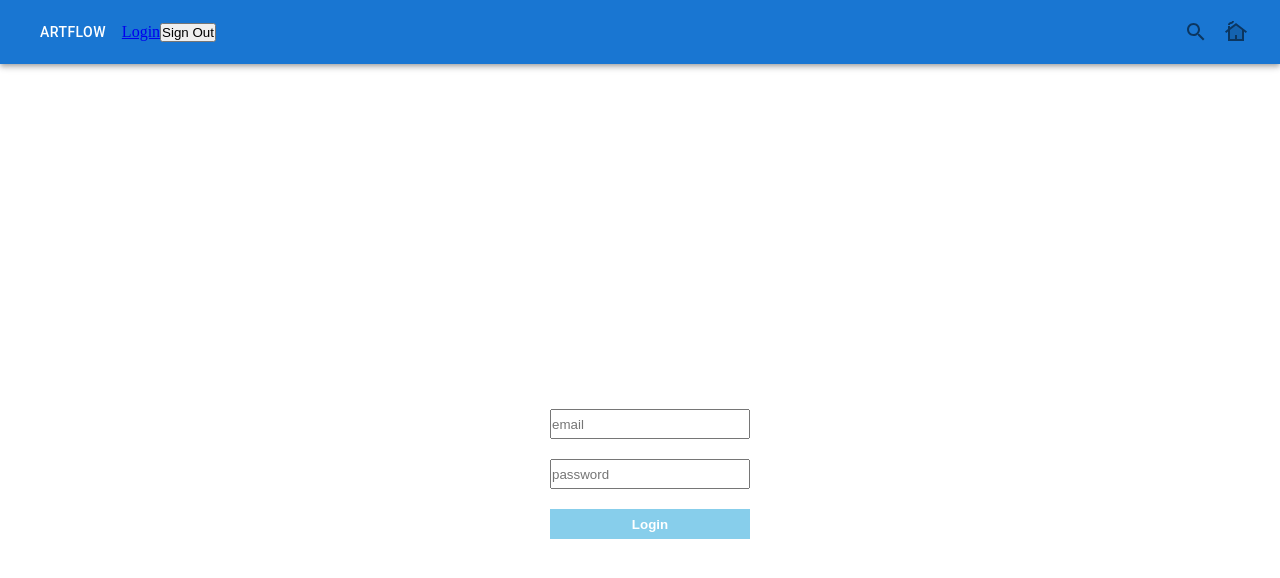
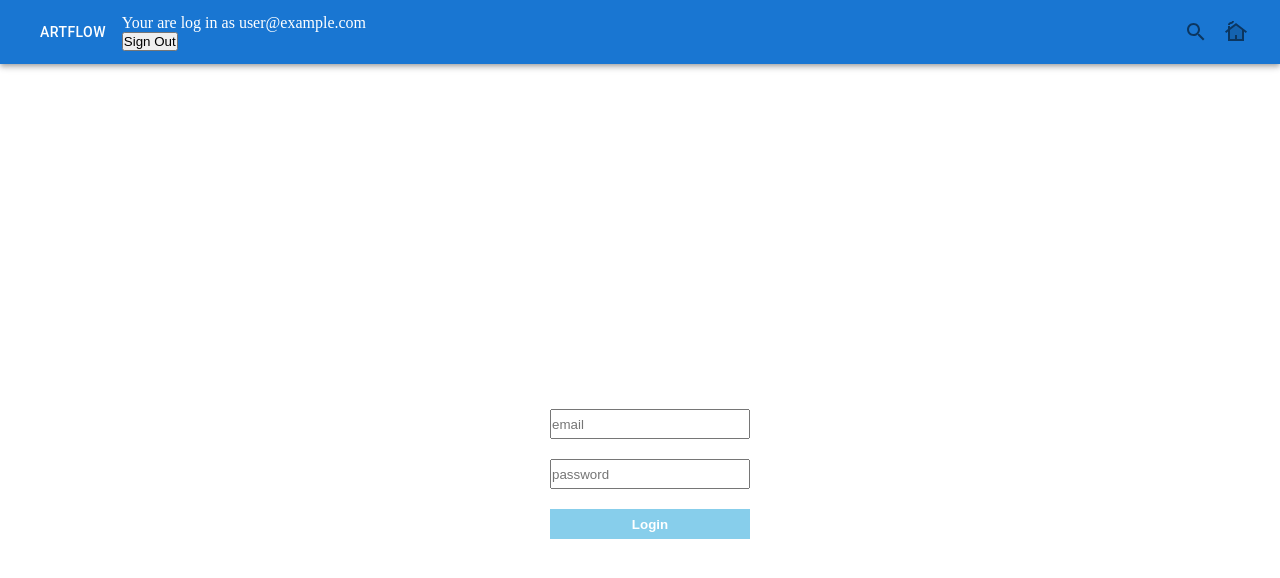
Before and after one commit to neftonjin/art-gallery-shop-app, a React (Create React App) app: page /Login in a window 1280 px wide. Shown: the top 578 px of the page. Built offline with nearby package versions, Linux system fonts and the light colour scheme; no server answers; sample sign-in values are in the browser's storage.

Commit message:
added email to user gallery

```diff
--- a/src/components/Login.js
+++ b/src/components/Login.js
@@ -4,10 +4,13 @@ import { signInWithEmailAndPassword } from 'firebase/auth';
 import {  getAuth } from 'firebase/auth';
 import  { useNavigate} from 'react-router-dom'
 import { AuthContext } from '../context/AuthContext';
+
+
 const Login = () => {
   const [error, setError] = useState(false);
   const [email, setEmail] = useState(false);
   const [password, setPassword] = useState(false);
+   //add state variable
 
   const navigateTo = useNavigate()
   const {dispatch} = useContext(AuthContext)
@@ -21,6 +24,8 @@ const Login = () => {
         const user = userCredential.user;
         dispatch({type:"LOGIN", payload:user})
         console.log(user);
+        console.log(user.email)
+
         navigateTo("/User");
         // ...
       })
@@ -29,8 +34,15 @@ const Login = () => {
         // ..
       });
   };
-  return (
+
+
+
+
+  return (<>
+
+
     <div className="login">
+
       <form onSubmit={handleLogin}>
         <input type="email" placeholder="email"  onChange={e=>setEmail(e.target.value)}/>
         <input type="password" placeholder="password" onChange={e=>setPassword(e.target.value)}/>
@@ -39,8 +51,9 @@ const Login = () => {
           <span className="error_message">Wrong email or password</span>
         )}
       </form>
+
     </div>
-  );
+    </>);
 };
 
 export default Login;
--- a/src/components/Logout.js
+++ b/src/components/Logout.js
@@ -1,17 +1,31 @@
 import { getAuth, signOut } from "firebase/auth";
-import { useState } from "react";
+import { useState, useEffect } from "react";
 
-
-const Logout = ( ) => {
-  const [isSignedIn, setIsSignedIn] = useState(true);
+const Logout = () => {
+  const [isSignedIn, setIsSignedIn] = useState(false);
+  const [userData, setUserData] = useState("");
   const auth = getAuth();
 
+  useEffect(() => {
+    const unsubscribe = auth.onAuthStateChanged((user) => {
+      setIsSignedIn(Boolean(user));
+      if (user) {
+        setUserData(user.email);
+        localStorage.setItem("user", JSON.stringify(user));
+      } else {
+        setUserData("");
+        localStorage.removeItem("user");
+      }
+    });
+    return unsubscribe;
+  }, [auth]);
 
   const handleSignOut = () => {
     signOut(auth)
       .then(() => {
         localStorage.clear();
         setIsSignedIn(false);
+        setUserData("");
         window.location.reload();
       })
       .catch((error) => {
@@ -19,14 +33,14 @@ const Logout = ( ) => {
       });
   };
 
-  auth.onAuthStateChanged((user) => {
-    setIsSignedIn(Boolean(user));
-
-  });
-
   return (
     <>
-      {isSignedIn && <button onClick={handleSignOut}>Sign Out</button>}
+      {isSignedIn && (
+        <div>
+          <p>Your are log in as {userData}</p>
+          <button onClick={handleSignOut}>Sign Out</button>
+        </div>
+      )}
     </>
   );
 };
--- a/src/components/Navbar.js
+++ b/src/components/Navbar.js
@@ -3,12 +3,14 @@ import SearchTwoToneIcon from '@mui/icons-material/SearchTwoTone';
 import CottageTwoToneIcon from '@mui/icons-material/CottageTwoTone';
 
 import Logout from './Logout';
+
 export default function Navbar() {
     return (
       <AppBar position="static">
         <Toolbar>
         <Button variant="h6">Artflow</Button>
-          <a href='./Login'>Login</a>
+
+
           <Logout />
           <div style={{ flexGrow: 1 }} />
           <IconButton aria-label="SearchTwoToneIcon">
--- a/src/components/ProfileBox.js
+++ b/src/components/ProfileBox.js
@@ -26,7 +26,7 @@ export default function ProfileBox() {
                   </Typography>
                   <Grid container spacing={10} justifyContent="center">
                       <Grid item>
-                          <Button variant="contained" color="primary">My Art</Button>
+                          <Button variant="contained" color="primary"><a href='/'>My Art</a></Button>
                       </Grid>
                       <Grid item>
                           <Button variant="contained" color="secondary">Connect</Button>
--- a/src/hooks/useStorage.js
+++ b/src/hooks/useStorage.js
@@ -9,7 +9,7 @@ const useStorage = (file) => {
   const [progress, setProgress] = useState(0);
   const [error, setError] = useState(null);
   const [url, setUrl] = useState(null);
-  const { currentUser :{uid}} = useContext(AuthContext);
+  const { currentUser :{uid , email}} = useContext(AuthContext);
 
 
   console.log(uid );// User Id
@@ -30,7 +30,7 @@ const useStorage = (file) => {
       const downloadUrl = await uploadTask.snapshot.ref.getDownloadURL();
       const createdAt = timestamp();
 
-      await collectionRef.add({ url: downloadUrl, createdAt, uid});
+      await collectionRef.add({ url: downloadUrl, createdAt, uid , email});
       setUrl(downloadUrl);
     });
 
@@ -38,7 +38,7 @@ const useStorage = (file) => {
       // Clean up the upload task if the component unmounts
       uploadTask.cancel();
     }
-  }, [file,uid]);
+  }, [file,uid,email]);
 
   return { progress, url, error };
 };
--- a/src/pages/Home.js
+++ b/src/pages/Home.js
@@ -2,13 +2,13 @@ import React from "react";
 import ComplexCard from "../components/ComplexCard";
 import { Container } from "@mui/system";
 import Artists from '../Artists.json'
-
+import Login from "../components/Login";
 
 export const Home = () => {
 
   return (
     <>
-
+    <Login />
       <Container align="center">
         {Artists.map((artist) => {
           return (
@@ -27,6 +27,7 @@ export const Home = () => {
 
 
       </Container>
+
     </>
   )
 };
--- a/src/pages/Login.js
+++ /dev/null
@@ -1,4 +0,0 @@
-import Login from "../components/Login";
-
-
-<Login />
```
Also changed, not shown: 1 other file (tests, documents, lock files or other folders).
